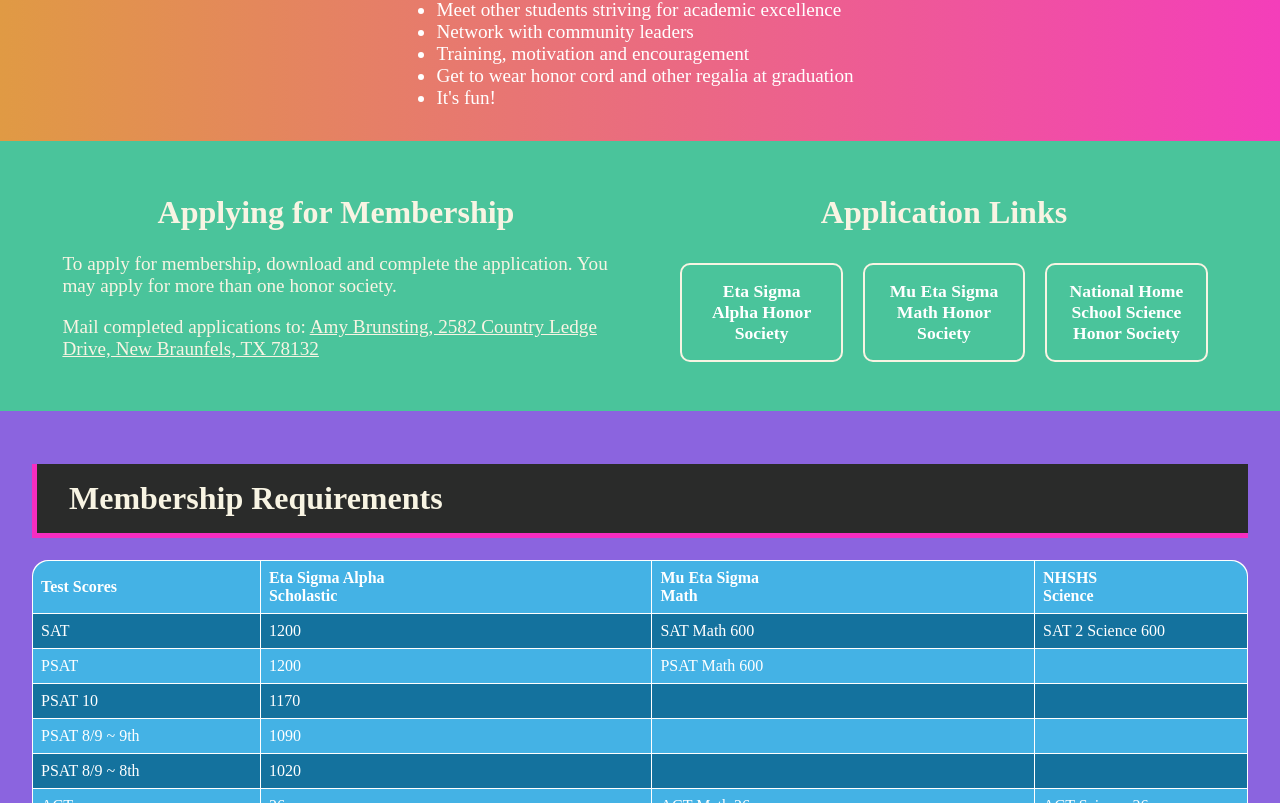
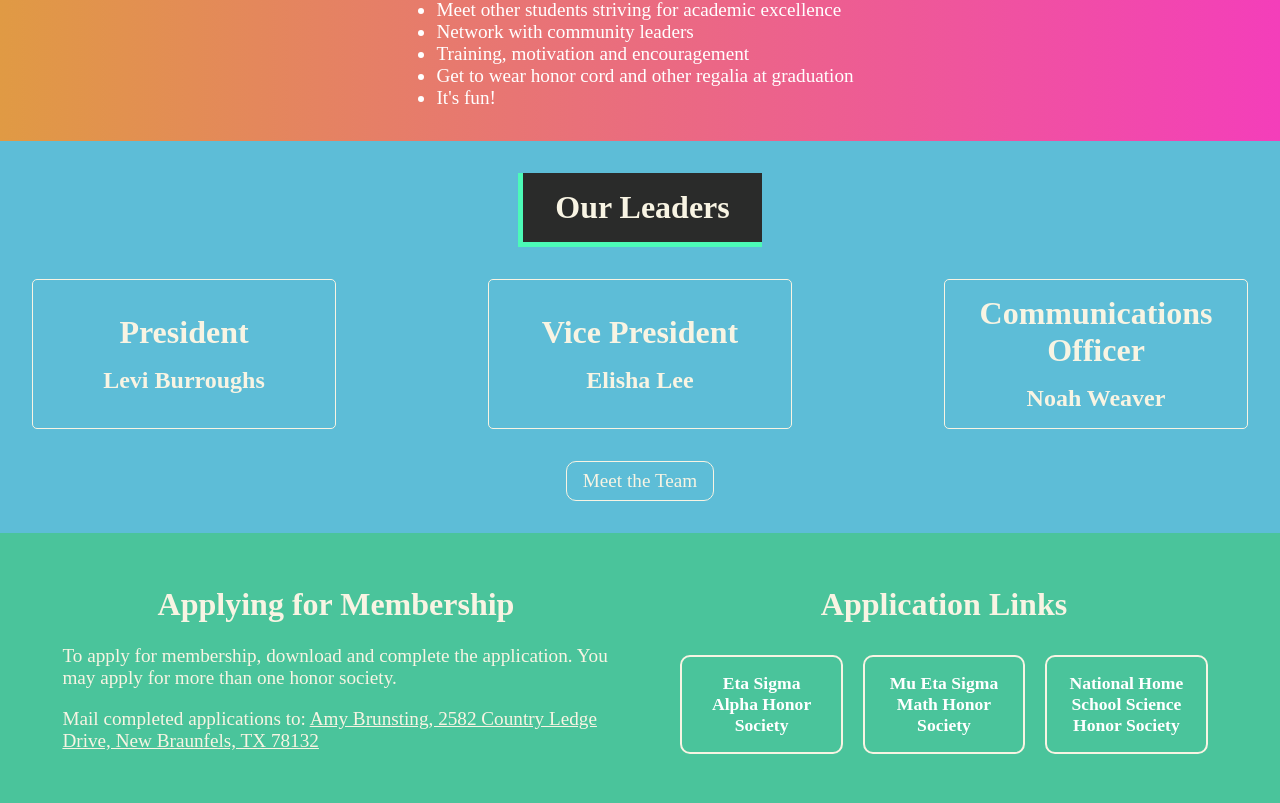
Before and after one commit to alekthegenius/Honor-Society-Website, a SvelteKit app in the folder honorsite/: page / in a window 1280 px wide. Shown: the part 1857-2660 px from the top of the page. Built offline with nearby package versions, Linux system fonts and the light colour scheme.

Commit message:
Updated Code

```diff
--- a/honorsite/src/lib/components/Applying.svelte
+++ b/honorsite/src/lib/components/Applying.svelte
@@ -169,6 +169,16 @@
         .flex-grid-container {
             padding: 1rem;
         }
+
+        .overflow-table-container {
+            -webkit-mask-image: linear-gradient(to right, black 80%, transparent);
+            mask-image: linear-gradient(to right, black 80%, transparent);
+            mask-repeat: no-repeat;
+        }
+
+        .grid-table {
+            margin-right: 40%;
+        }
     }
 
 
--- a/honorsite/src/lib/components/Footer.svelte
+++ b/honorsite/src/lib/components/Footer.svelte
@@ -8,7 +8,7 @@
 
 <div class="footer">
     <div>
-        <h1>Contact Info</h1>
+        <h1>Contact</h1>
         <div class="contact-container">
 
             <a href="mailto:faith_home_school@yahoo.com" class="full-email"><span class="icon"><Fa icon={faEnvelope} /></span>faith_home_school@yahoo.com</a>
@@ -33,6 +33,7 @@
         display: flex;
         flex-direction: row;
         justify-content: space-between;
+        align-items: center;
         background-color: #2A2B2A;
         padding: 2rem;
 
@@ -40,7 +41,8 @@
 
     h1 {
         color: #F8F4E3;
-        margin: 0 0 .5rem 0;
+        margin: 0 0 0 0;
+        font-size: 1.5rem;
         font-family: 'Times New Roman', Times, serif;
     }
 
@@ -49,7 +51,8 @@
         color: #F8F4E3;
         font-family: 'Times New Roman', Times, serif;
         padding: 0;
-        margin: 0 0 1rem 0;
+        font-size: 1.1rem;
+        margin: 0 0 0.5rem 0;
     }
 
     .icon {
@@ -59,6 +62,7 @@
     p {
         text-align: right;
         max-width: 400px;
+        font-size: 1rem;
         color: #F8F4E3;
         font-family: 'Times New Roman', Times, serif;
         padding: 0;
@@ -68,7 +72,7 @@
     a {
         text-decoration: none;
         color: #F8F4E3;
-        font-size: 1.1rem;
+        font-size: 1rem;
         padding: 1rem 1.5rem;
         border: 1px solid white;
         border-radius: 10px;
--- /dev/null
+++ b/honorsite/src/lib/components/Officers.svelte
@@ -0,0 +1,125 @@
+<div class="officer-section">
+    <h1 class="title-header">Our Leaders</h1>
+
+    <div class="officer-card-section">
+        <div class="officer-card">
+            <h1>President</h1>
+            <h2>Levi Burroughs</h2>
+        </div>
+
+        <div class="officer-card">
+            <h1>Vice President</h1>
+            <h2>Elisha Lee</h2>
+        </div>
+
+        <div class="officer-card">
+            <h1>Communications <br> Officer</h1>
+            <h2>Noah Weaver</h2>
+        </div>
+    </div>
+
+    <a href="/team">Meet the Team</a>
+</div>
+
+
+
+<style>
+    :root {
+        --background-color:rgb(93, 189, 215);
+        --secondary-color: #F8F4E3;
+        --header-style: rgb(76, 250, 183) solid 5px;
+    }
+    .officer-section {
+        background-color: var(--background-color);
+        display: flex;
+        flex-direction: column;
+        align-items: center;
+        width: 100%;
+        color: #F8F4E3;
+        padding: 2rem;
+    }
+
+    .officer-card-section {
+        display: flex;
+        flex-direction: row;
+        justify-content: space-between;
+        width: 100%;
+
+
+    }
+
+
+    .title-header {
+        margin-bottom: 2rem;
+        padding: 1rem 2rem;
+        background-color: #2A2B2A;
+        border-left: var(--header-style);
+        border-bottom: var(--header-style);
+    }
+
+    h1 {
+        margin: 0 0 1rem 0;
+    }
+
+    h2 {
+        margin: 0;
+    }
+
+
+    .officer-card {
+        display: flex;
+        flex-direction: column;
+        align-items: center;
+        justify-content: center;
+        text-align: center;
+        width: 25%;
+        padding: 0.5rem;
+        border: 1px solid var(--secondary-color);
+        border-radius: 5px;
+        height: 150px;
+        margin-bottom: 2rem;
+
+        transition: background-color 0.25s, color 0.25s, border 0.25s;
+    }
+
+    a {
+        text-decoration: none;
+        padding: 0.5rem 1rem;
+        font-family: 'Times New Roman', Times, serif;
+        font-size: 1.2rem;
+        color: var(--secondary-color);
+        background-color: var(--background-color);
+        border-radius: 10px;
+        border: 1px solid var(--secondary-color);
+
+        transition: background-color 0.25s, color 0.25s, border 0.25s;
+
+
+    }
+
+    @media screen and (hover: hover) {
+        .officer-card:hover {
+            background-color: var(--secondary-color);
+            color: var(--background-color);
+            border: 1px solid var(--background-color);
+        }
+
+        a:hover {
+            background-color: var(--secondary-color);
+            color: var(--background-color);
+            border: 1px solid var(--background-color);
+        }
+    }
+
+    @media screen and (max-width: 1030px) {
+        .officer-card-section {
+            flex-direction: column;
+            align-items: center;
+        }
+        .officer-card {
+            width: 100%;
+
+        }
+
+    }
+</style>
--- a/honorsite/src/routes/+layout.svelte
+++ b/honorsite/src/routes/+layout.svelte
@@ -46,7 +46,7 @@
 	<link rel="apple-touch-icon" sizes="180x180" href="{favicon}">
 	<link rel="icon" type="image/png" sizes="32x32" href="{favicon32}">
 	<link rel="icon" type="image/png" sizes="16x16" href="{favicon16}">
-	<meta name="viewport" content="width=device-width, initial-scale=1">
+	<meta name="viewport" content="width=device-width, initial-scale=1.0" />
 	<meta name="description" content="Faith Honor Society is a national homeschool honor society that recognizes achievements, encourages scholarship, and empowers leaders among the homeschool community.">
 	<meta name="theme-color" content="#2a2b2a">
 	<link rel="manifest" href="{sitemanifest}">
--- a/honorsite/src/routes/+page.svelte
+++ b/honorsite/src/routes/+page.svelte
@@ -6,6 +6,7 @@
     import Applying from "$lib/components/Applying.svelte";
     import HonorTypes from "$lib/components/HonorTypes.svelte";
     import WhyJoin from "$lib/components/WhyJoin.svelte";
+    import Officers from "$lib/components/Officers.svelte";
 
     export let data;
     const { events } = data;
@@ -61,7 +62,7 @@
 
 <WhyJoin />
 
-
+<Officers />
 
 <Applying />
 
@@ -134,7 +135,8 @@
 		font-size: 3.5rem;
 		margin: 0 0 1rem 0;
 		text-wrap-mode: wrap;
-
+        animation: lightSpeedInLeft;
+        animation-duration: 1s;
 	}
 
 
--- a/honorsite/src/routes/apply/+page.svelte
+++ b/honorsite/src/routes/apply/+page.svelte
@@ -1,3 +1,35 @@
-<h1>
-    Apply to Eta Sigma Alpha!
-</h1>
+<script lang="ts">
+    import Applying from "$lib/components/Applying.svelte";
+
+</script>
+
+<div class="apply-title">
+    <h1>
+        Apply to Eta Sigma Alpha!
+    </h1>
+</div>
+
+<div class="contact-form">
+    <form>
+
+    </form>
+</div>
+
+<Applying />
+
+<style>
+    :root {
+        --apply-background-color: #FF8F66;
+        --text-color: #F8F4E3;
+    }
+    h1 {
+        text-align: center;
+        color: var(--text-color);
+    }
+
+    .apply-title {
+        background-color: var(--apply-background-color);
+        margin: 0;
+        padding: 1rem;
+    }
+</style>
--- a/honorsite/src/routes/events/+page.svelte
+++ b/honorsite/src/routes/events/+page.svelte
@@ -1,3 +1,3 @@
 <h1>
-    Apply to Eta Sigma Alpha!
+    View Our Upcoming Events!
 </h1>
```
Also changed, not shown: honorsite/src/routes/+error.svelte (added, +8 -0 lines).
